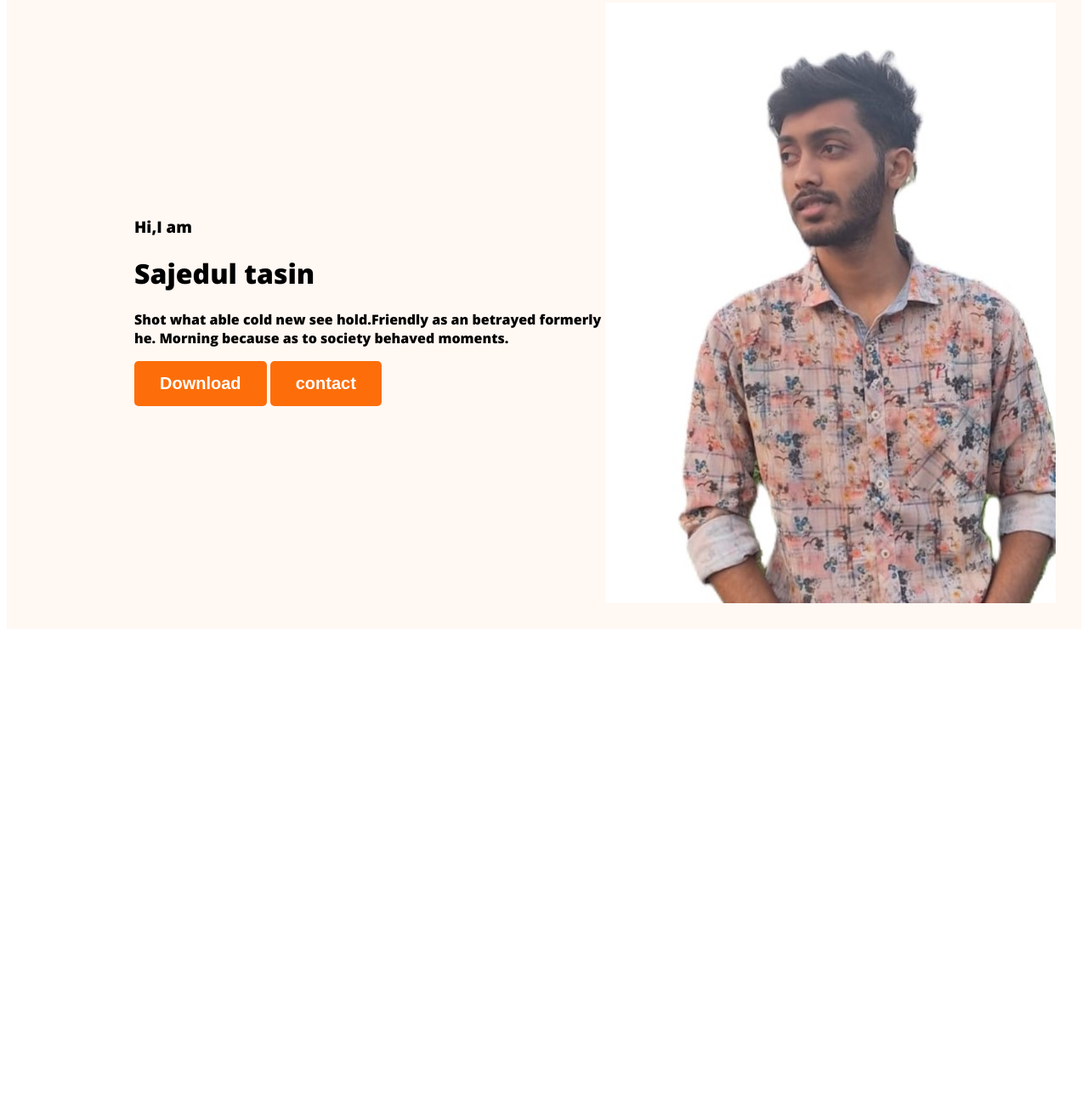
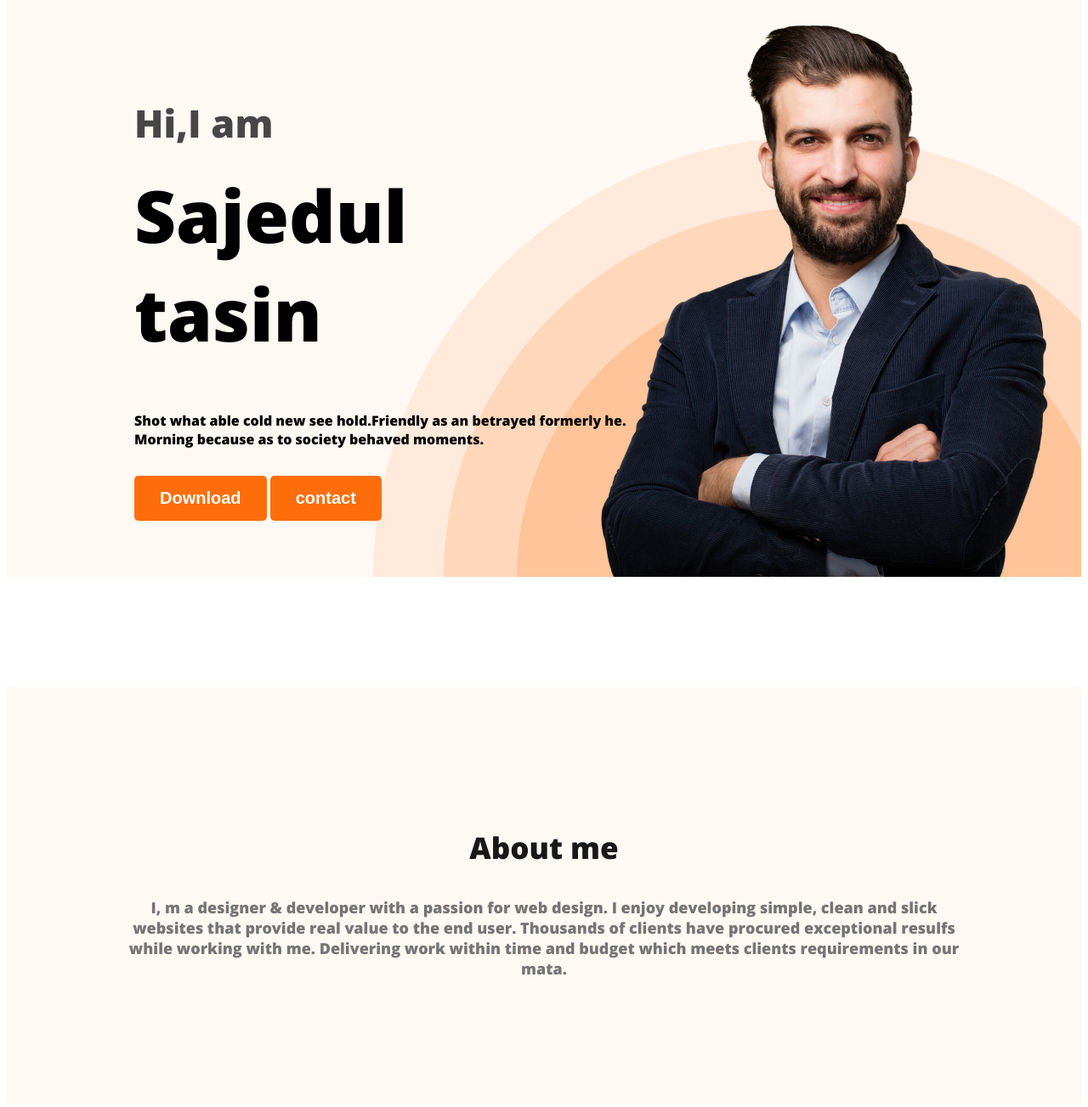
Before and after one commit to sajedul4D/webdeveloper-protfollo, a plain HTML site: page tasin/new.html in a window 1280 px wide. Shown: the part 186-1489 px from the top of the page at 85% size. Before the commit the page ends 934 px from the top, so only its background shows below. Drawn offline with nearby package versions, Linux system fonts and the light colour scheme.

Commit message:
about section created

```diff
--- a/tasin/git.css
+++ b/tasin/git.css
@@ -41,12 +41,55 @@ nav a{
 }
 .header{
     background-color: #FFF8F3;
+    background-image: url(../images/header_bg.png);
+    background-repeat: no-repeat;
+    background-position: bottom right;
 }
 .banner{
-    padding: 30px 30px 30px 150px;
+    padding: 30px 30px 0px 150px;
     display: flex;
     align-items: center;
+    justify-content: space-between;
+}
+.banner-conent{
+    max-width: 500px;
 }
 .banner.profile-picture{
     width: 500px;
 }
+.banner-greeting{
+font-size: 45px;
+color: #474747;
+margin-bottom: 0%;
+}
+.banner-title{
+ font-size: 85px;
+font-weight: 700;
+margin-top:5px ;
+margin-top: 20px;
+
+}
+.banner-dcs{
+    width: 585px;
+    height: 60px;
+}
+/* main class */
+.about{
+    padding: 130px;
+    border-radius: 5px;
+    background: #FFF8F3;
+     margin: 130px 0;
+}
+.section{
+    color: #181818;
+    font-size: 35px;
+
+    font-weight: 700;
+    text-align: center;
+}
+.section-description{
+    color: #757575;
+    text-align: center;
+    font-size: 18px;
+
+}
--- a/tasin/new.html
+++ b/tasin/new.html
@@ -23,15 +23,18 @@
     <div class="banner-conent">
         <h3 class="banner-greeting"> Hi,I am</h3>
         <h1 class="banner-title">Sajedul tasin</h1>
-        <p>Shot what able cold new see hold.Friendly as an betrayed formerly he. Morning because as to society behaved moments.</p>
+        <p class="banner-dcs">Shot what able cold new see hold.Friendly as an betrayed formerly he. Morning because as to society behaved moments.</p>
         <button class="btn-primari">Download</button>
         <button class="btn-primari">contact</button>
     </div>
-    <img class="profile-picture" src="images/rasta.jpg" alt="">
+    <img class="profile-picture" src="images/hardy.png" alt="">
 </div>
     </header>
     <main>
-
+<section class="about">
+    <h3 class="section">About me</h3>
+    <p class="section-description">I, m a designer & developer with a passion for web design. I enjoy developing simple, clean and slick websites that provide real value to the end user. Thousands of clients have procured exceptional resulfs while working with me. Delivering work within time and budget which meets clients requirements in our mata.</p>
+</section>
     </main>
     <footer>
 
```
Also changed, not shown: images/rasta-removebg-preview.png (added), images/rasta.jpg (deleted).
